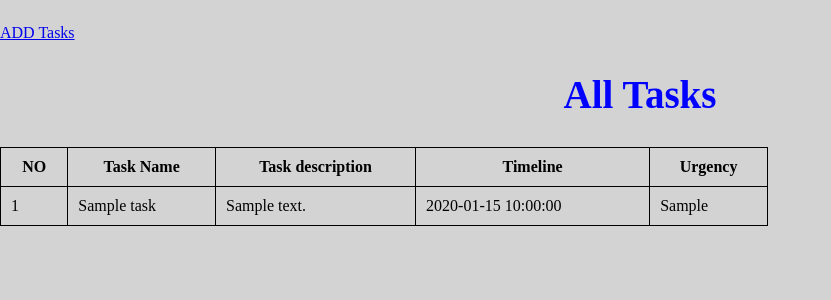
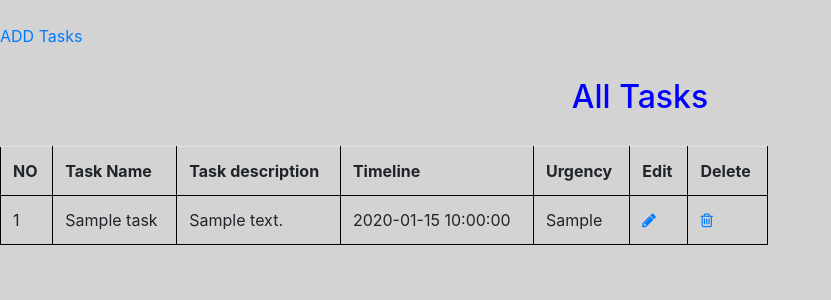
Before and after one commit to coderJJ98/To-do_application_PHP, a PHP site: page /alltask.php in a window 1280 px wide. Shown: the top 300 px of the page, without its empty margins (0-831 px from the left). Run offline with PHP 8.4, Linux system fonts and the light colour scheme; tables that the repository leaves empty or names only in its code hold one stand-in row (values such as "Sample post"); some libraries are stand-ins or nearby versions.

Commit message:
Edit and delete options are added

```diff
--- a/alltask.php
+++ b/alltask.php
@@ -8,6 +8,18 @@
     <meta charset="UTF-8">
     <meta name="viewport" content="width=device-width, initial-scale=1.0">
     <link rel="stylesheet" type="text/CSS" href="style.css">
+    <link rel="stylesheet" href="assets/css/bootstrap.min.css" />
+		<link rel="stylesheet" href="assets/font-awesome/4.5.0/css/font-awesome.min.css" />
+
+		<!-- page specific plugin styles -->
+		<link rel="stylesheet" href="assets/css/jquery-ui.custom.min.css" />
+		<link rel="stylesheet" href="assets/css/chosen.min.css" />
+		<link rel="stylesheet" href="assets/css/bootstrap-datepicker3.min.css" />
+		<link rel="stylesheet" href="assets/css/bootstrap-timepicker.min.css" />
+		<link rel="stylesheet" href="assets/css/daterangepicker.min.css" />
+		<link rel="stylesheet" href="assets/css/bootstrap-datetimepicker.min.css" />
+		<link rel="stylesheet" href="assets/css/bootstrap-colorpicker.min.css" />
+
     <title>All Tasks</title>
 </head>
 <body>
@@ -35,12 +47,15 @@
                 $result=$conn->query($sql);
 
                 $str="<table><tr><th>NO </th> <th> Task Name </th> <th> Task description</th>
-                <th> Timeline</th> <th>Urgency</th>";
+                <th> Timeline</th> <th> Urgency </th> <th> Edit </th> <th> Delete </th>";
                 while($row=$result->fetch_assoc())
 		{
              $str.="<tr><td>".$row["tid"]."</td><td>" .$row["tname"]."</td><td>"
               .$row["tdesc"]."</td><td>" .$row["timeline"]."</td><td>"
-              .$row["urgency"]."</td></tr>";
+              .$row["urgency"]."</td> <td><a href='updatetask.php?tid=".$row["tid"]."'>
+              <i class='ace-icon fa fa-pencil bigger-120'></i></a></td>
+              <td><a href='deletetask.php?tid=".$row["tid"]."'><i class='ace-icon fa fa-trash-o bigger-120'>
+              </i></a></td></tr>";
 
 			}
 
```
